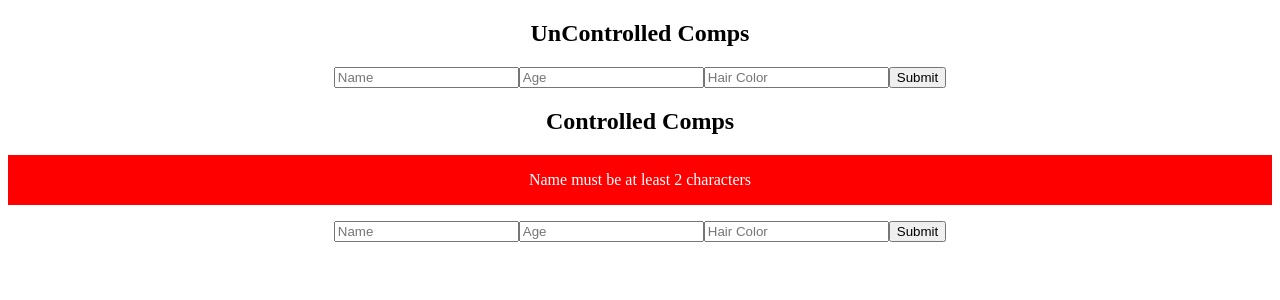
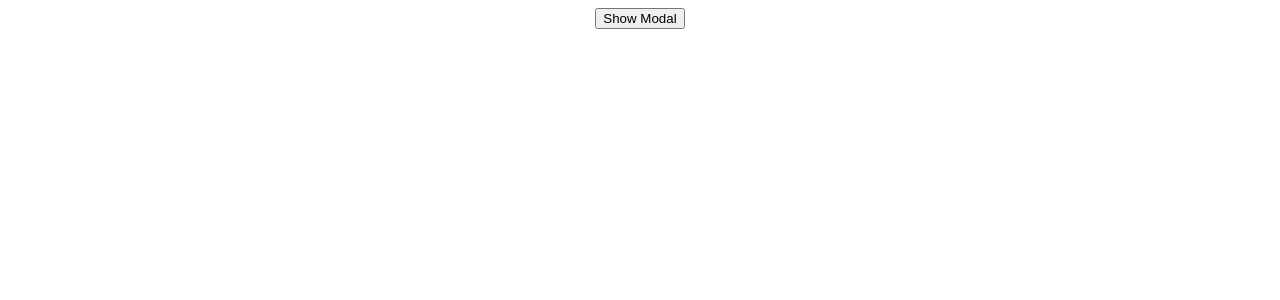
Before and after one commit to fpigeonjr/react-design-patterns, a React (Vite) app: page / in a window 1280 px wide. Shown: the top 300 px of the page. Built offline with nearby package versions, Linux system fonts and the light colour scheme.

Commit message:
refactors to controlled modal

```diff
--- a/src/App.jsx
+++ b/src/App.jsx
@@ -1,14 +1,22 @@
+import React from "react"
 import "./App.css"
 import { UncontrolledForm } from "./UncontrolledForm"
 import { ControlledForm } from "./ControlledForm"
+import { ControlledModal } from "./ControlledModal"
 
 function App() {
+  const [shouldShowModal, setShouldShowModal] = React.useState(false)
   return (
     <>
-      <h2>UnControlled Comps</h2>
-      <UncontrolledForm />
-      <h2>Controlled Comps</h2>
-      <ControlledForm />
+      <ControlledModal
+        shouldShow={shouldShowModal}
+        onRequestClose={() => setShouldShowModal(false)}
+      >
+        <h1>Modal Content</h1>
+      </ControlledModal>
+      <button onClick={() => setShouldShowModal(!shouldShowModal)}>
+        {shouldShowModal ? "Hide Modal" : "Show Modal"}
+      </button>
     </>
   )
 }
--- /dev/null
+++ b/src/ControlledModal.jsx
@@ -0,0 +1,29 @@
+import styled from "styled-components"
+
+export const ControlledModal = ({ shouldShow, onRequestClose, children }) => {
+  return shouldShow ? (
+    <ModalBackground onClick={onRequestClose}>
+      <button onClick={onRequestClose}>Hide Modal</button>
+      <ModalBody onClick={(e) => e.stopPropagation}>{children}</ModalBody>
+    </ModalBackground>
+  ) : null
+}
+
+const ModalBackground = styled.div`
+  position: fixed;
+  z-index: 1;
+  left: 0;
+  top: 0;
+  width: 100%;
+  height: 100%;
+  overflow: auto;
+  background-color: rgba(0, 0, 0, 0.5);
+`
+
+const ModalBody = styled.div`
+  background-color: #fefefe;
+  margin: 10% auto;
+  padding: 20px;
+  width: 50%;
+  border-radius: 5px;
+`
--- a/src/Modal.jsx
+++ b/src/UncontrolledModal.jsx
@@ -1,7 +1,7 @@
 import React from "react"
 import styled from "styled-components"
 
-export const Modal = ({ children }) => {
+export const UncontrolledModal = ({ children }) => {
   const [shouldShow, setShouldShow] = React.useState(false)
 
   return (
```
